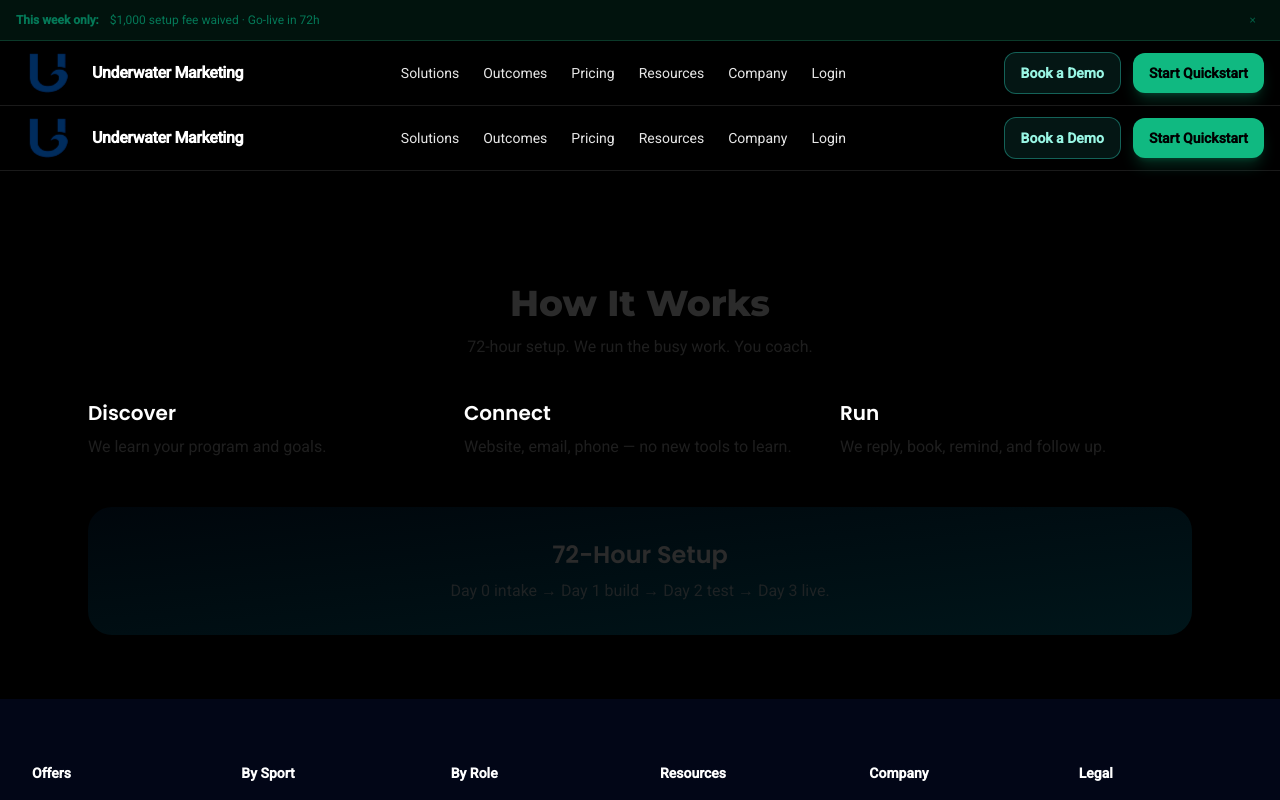
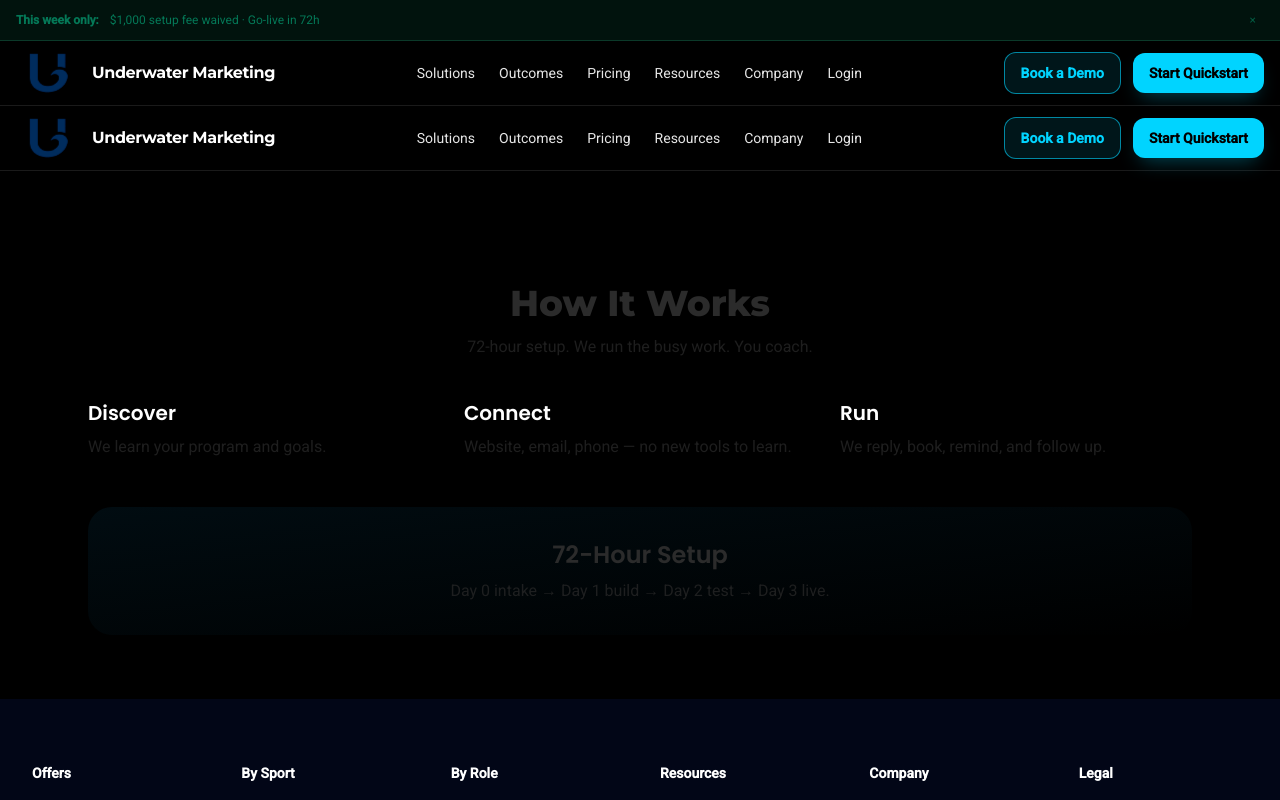
Before and after one commit to Swimrad/uwatermarketing-site, a Next.js app: page /how-it-works in a window 1280 px wide. Shown: the top 800 px of the page. Built offline with nearby package versions, Linux system fonts and the light colour scheme.

Commit message:
style: switch CTAs and hovers to electric blue; keep Montserrat/Poppins/Roboto fonts

```diff
--- a/components/Header.js
+++ b/components/Header.js
@@ -86,17 +86,19 @@ function CTAs() {
   const base = "text-sm leading-6 font-semibold px-4 py-2 rounded-xl transition";
   return (
     <div className="hidden items-center gap-3 lg:flex">
+      {/* Secondary on dark: electric outline / light fill on hover */}
       <Link
         href="#demo"
         aria-label="Book a Demo"
-        className={`${base} border border-teal-400/40 bg-teal-400/10 text-teal-200 hover:bg-teal-400/20`}
+        className={`${base} border border-brand-electric/60 bg-brand-electric/10 text-brand-electric hover:bg-brand-electric/20`}
       >
         Book a Demo
       </Link>
+      {/* Primary on dark: solid electric blue */}
       <Link
         href="#start"
         aria-label="Start Quickstart"
-        className={`${base} bg-emerald-500 text-black shadow-lg shadow-emerald-500/25 hover:bg-emerald-400`}
+        className={`${base} bg-brand-electric text-black shadow-[0_10px_20px_-8px_rgba(0,212,255,0.35)] hover:bg-brand-blue`}
       >
         Start Quickstart
       </Link>
@@ -109,8 +111,9 @@ export default function Header() {
 
   return (
     <header className="sticky top-0 z-50 border-b border-white/10 bg-black/70 backdrop-blur">
+      {/* fixed 64px bar */}
       <div className="mx-auto flex h-16 max-w-7xl items-center justify-between gap-6 px-4">
-        {/* Brand: scaled logo inside fixed bar */}
+        {/* Brand: big U inside fixed bar */}
         <Link href="/" className="flex items-center gap-3" aria-label="Underwater Marketing Home">
           <div className="relative h-16 w-16 shrink-0 overflow-visible">
             <Image
@@ -121,7 +124,7 @@ export default function Header() {
               priority
             />
           </div>
-          <span className="select-none text-base font-semibold leading-6 tracking-tight text-white">
+          <span className="select-none text-base font-semibold leading-6 tracking-tight text-white font-display">
             Underwater Marketing
           </span>
         </Link>
@@ -129,6 +132,7 @@ export default function Header() {
         <DesktopNav />
         <CTAs />
 
+        {/* Mobile toggle */}
         <button
           className="lg:hidden rounded-lg border border-white/15 bg-white/5 p-2 text-white/90"
           aria-expanded={open}
@@ -139,6 +143,7 @@ export default function Header() {
         </button>
       </div>
 
+      {/* Mobile sheet (dark) */}
       {open && (
         <div id="mobile-menu" className="border-t border-white/10 bg-black/95 lg:hidden">
           <div className="mx-auto max-w-7xl px-4 py-4">
@@ -159,9 +164,11 @@ export default function Header() {
                   </Link>
                 ))}
               </div>
+
               <Link href="/pricing" className="rounded-lg px-2 py-2 text-sm text-white/90 hover:bg-white/10">
                 Pricing
               </Link>
+
               <div>
                 <div className="text-xs uppercase tracking-wider text-white/50">Resources</div>
                 {nav.resources.map((i) => (
@@ -170,6 +177,7 @@ export default function Header() {
                   </Link>
                 ))}
               </div>
+
               <div>
                 <div className="text-xs uppercase tracking-wider text-white/50">Company</div>
                 {nav.company.map((i) => (
@@ -178,14 +186,22 @@ export default function Header() {
                   </Link>
                 ))}
               </div>
+
               <Link href="/login" className="rounded-lg px-2 py-2 text-sm text-white/90 hover:bg-white/10">
                 Login
               </Link>
+
               <div className="mt-2 flex gap-3">
-                <Link href="#demo" className="flex-1 rounded-xl border border-teal-400/40 bg-teal-400/10 px-4 py-2 text-center text-sm font-semibold text-teal-200 hover:bg-teal-400/20">
+                <Link
+                  href="#demo"
+                  className="flex-1 rounded-xl border border-brand-electric/60 bg-brand-electric/10 px-4 py-2 text-center text-sm font-semibold text-brand-electric hover:bg-brand-electric/20"
+                >
                   Book a Demo
                 </Link>
-                <Link href="#start" className="flex-1 rounded-xl bg-emerald-500 px-4 py-2 text-center text-sm font-semibold text-black hover:bg-emerald-400">
+                <Link
+                  href="#start"
+                  className="flex-1 rounded-xl bg-brand-electric px-4 py-2 text-center text-sm font-semibold text-black shadow-[0_10px_20px_-8px_rgba(0,212,255,0.35)] hover:bg-brand-blue"
+                >
                   Start Quickstart
                 </Link>
               </div>
--- a/components/Hero.jsx
+++ b/components/Hero.jsx
@@ -9,66 +9,60 @@ export default function Hero() {
 
   return (
     <section className="relative overflow-hidden bg-slate-950">
-      {/* Animated gradient */}
       <div className="hero-bg absolute inset-0 -z-10 opacity-[0.28]" />
 
       <div className="mx-auto max-w-7xl px-6">
-        {/* Make the hero fill the first screen but sit a touch closer to the header */}
         <div className="flex min-h-[86vh] flex-col items-center justify-center pt-4 sm:pt-6 pb-16 lg:pb-20">
-          {/* Headline */}
-          <h1 className="text-center text-4xl font-extrabold tracking-tight text-white sm:text-5xl lg:text-6xl">
+          <h1 className="font-display text-center text-4xl font-extrabold tracking-tight text-white sm:text-5xl lg:text-6xl">
             Fill Every Roster Automatically
           </h1>
 
-          {/* Subhead */}
           <p className="mt-3 max-w-3xl text-center text-base leading-relaxed text-white/80 sm:text-lg">
             Without chasing missed calls or losing families to slow follow-up.
           </p>
 
-          {/* CTAs */}
+          {/* Electric blue CTAs */}
           <div className="mt-5 flex flex-wrap items-center justify-center gap-4">
             <a
               href="#start"
-              className="rounded-xl bg-emerald-500 px-5 py-3 text-sm font-semibold text-black shadow-lg shadow-emerald-500/25 transition hover:translate-y-[-1px] hover:bg-emerald-400"
+              className="rounded-xl bg-brand-electric px-5 py-3 text-sm font-semibold text-black shadow-[0_10px_20px_-8px_rgba(0,212,255,0.35)] transition hover:bg-brand-blue"
               aria-label="Start Quickstart"
             >
               Start Quickstart
             </a>
             <a
               href="#demo"
-              className="rounded-xl border border-teal-400/40 bg-teal-400/10 px-5 py-3 text-sm font-semibold text-teal-200 transition hover:translate-y-[-1px] hover:bg-teal-400/20"
+              className="rounded-xl border border-brand-electric/60 bg-brand-electric/10 px-5 py-3 text-sm font-semibold text-brand-electric transition hover:bg-brand-electric/20"
               aria-label="Book a Demo"
             >
               Book a Demo
             </a>
           </div>
 
-          {/* Interactive metric bubbles */}
+          {/* Interactive bubbles with blue hover */}
           <div className="mt-8 grid w-full max-w-5xl grid-cols-2 gap-4 sm:grid-cols-4">
             {metrics.map((m) => (
               <div
                 key={m.label}
                 className="group rounded-2xl border border-white/10 bg-white/5 p-4 text-center transition
-                           hover:-translate-y-0.5 hover:border-emerald-400/40 hover:bg-white/10 hover:shadow-lg hover:shadow-emerald-500/10"
+                           hover:-translate-y-0.5 hover:border-brand-electric hover:bg-white/10 hover:shadow-[0_10px_20px_-8px_rgba(0,212,255,0.15)]"
               >
-                <div className="text-3xl font-extrabold text-white sm:text-4xl transition group-hover:text-white">
+                <div className="text-3xl font-extrabold text-white sm:text-4xl">
                   {m.stat}
                 </div>
-                <div className="text-xs text-white/70 transition group-hover:text-white/80">
+                <div className="text-xs text-white/70 group-hover:text-white/80">
                   {m.label}
                 </div>
               </div>
             ))}
           </div>
 
-          {/* Move the 72h / risk-free note UNDER the bubbles */}
           <div className="mt-4 text-center text-xs text-white/60">
             Go-live in 72h · 30-day risk-free
           </div>
         </div>
       </div>
 
-      {/* Soft wave glow */}
       <div className="wave" />
     </section>
   );
--- a/tailwind.config.js
+++ b/tailwind.config.js
@@ -9,17 +9,20 @@ module.exports = {
     extend: {
       colors: {
         brand: {
-          blue: "#003A70",
-          teal: "#00D4FF",
-          green: "#00C853",
-          char: "#2B2B2B",
+          dark: "#003A70",    // Deep ocean blue
+          blue: "#0A75A8",    // Primary mid-blue
+          electric: "#00D4FF",// Electric blue accent
+          char: "#2B2B2B",    // Charcoal
           white: "#FFFFFF"
         }
       },
       fontFamily: {
-        display: ["Montserrat", "ui-sans-serif", "system-ui"],
-        heading: ["Poppins", "ui-sans-serif", "system-ui"],
-        sans: ["Roboto", "ui-sans-serif", "system-ui"]
+        display: ["Montserrat", "ui-sans-serif", "system-ui"], // hero / big headlines
+        heading: ["Poppins", "ui-sans-serif", "system-ui"],    // section headings
+        sans: ["Roboto", "ui-sans-serif", "system-ui"]         // body text
+      },
+      boxShadow: {
+        brand: "0 10px 20px -8px rgba(0,212,255,0.35)" // glow in electric blue
       }
     }
   },
```
